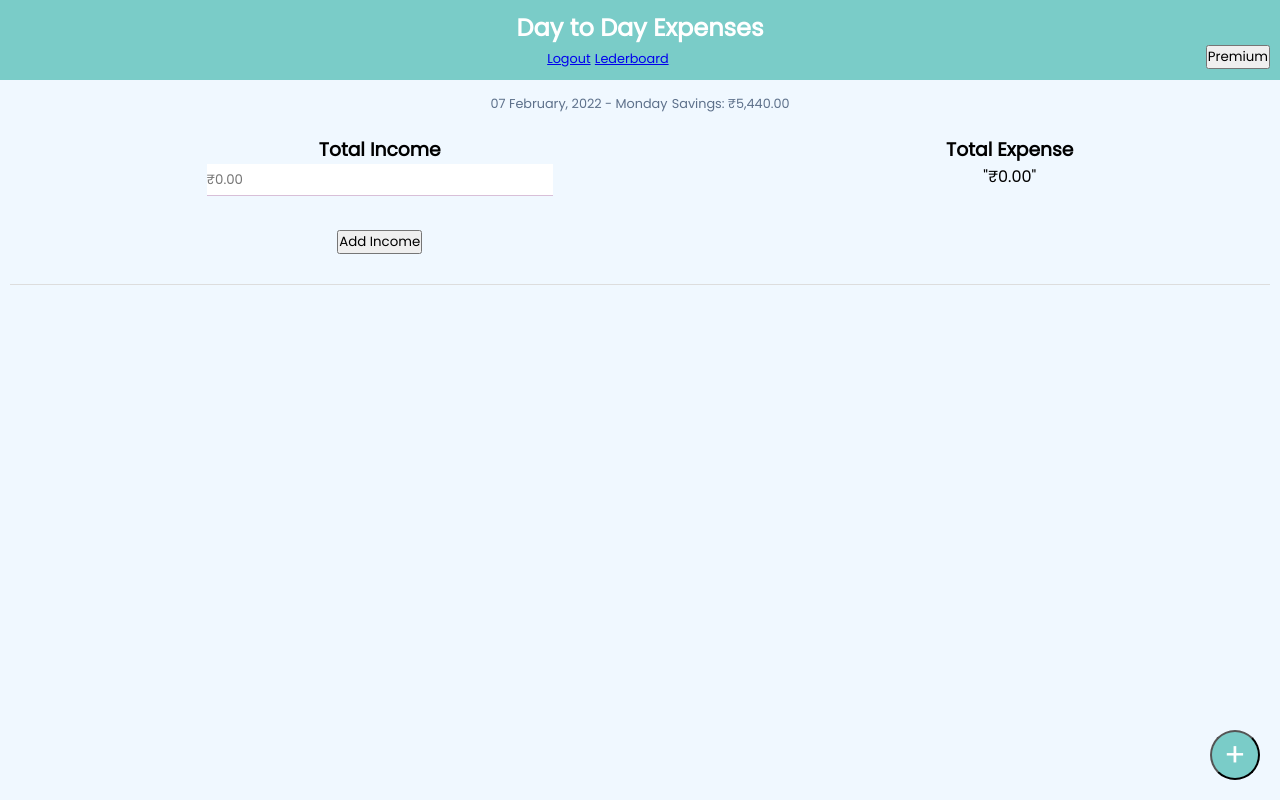
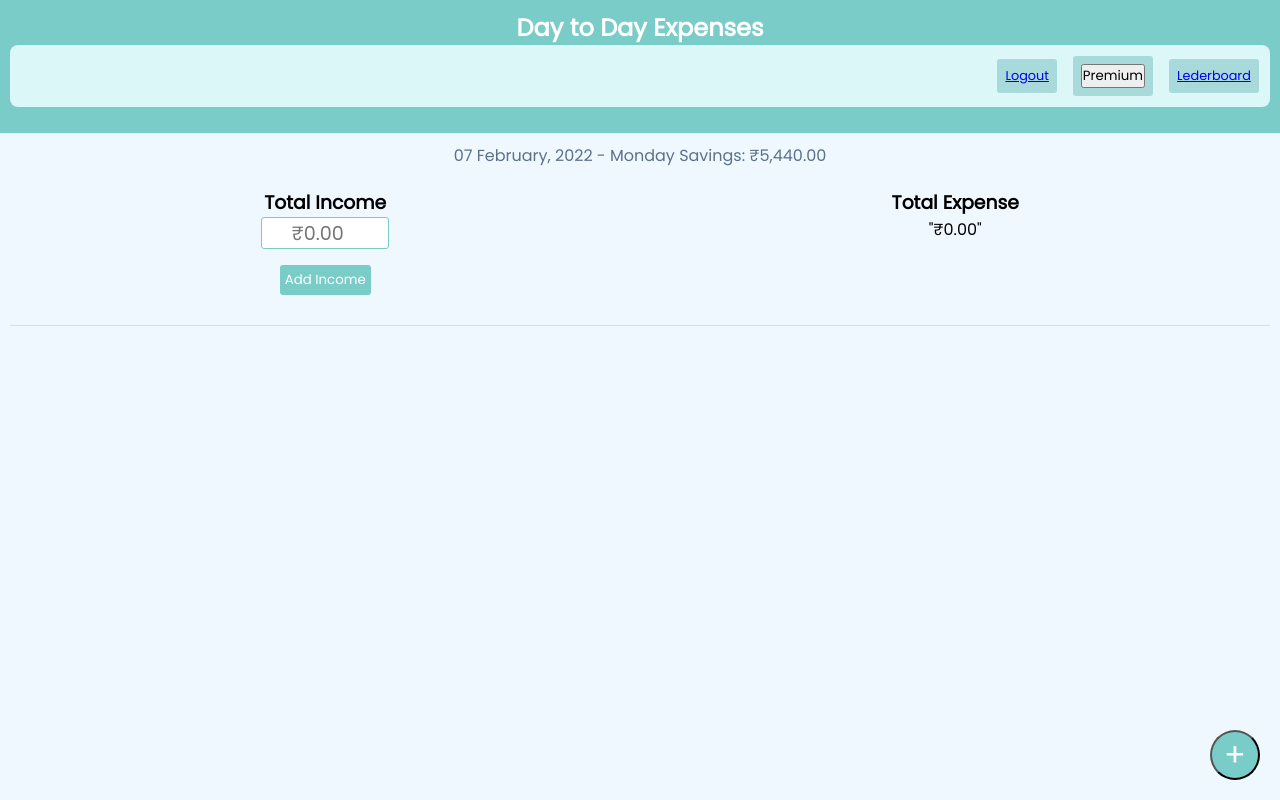
Before and after one commit to Vishal101022/expense-tracker-localstorage, a plain HTML site: page frontend/expense/expense.html in a window 1280 px wide. Drawn offline with nearby package versions, Linux system fonts and the light colour scheme; some packages are replaced by stand-ins of ours; no server answers; a script that the page names is missing.

Commit message:
:lipstick: Add style for nav links

```diff
--- a/frontend/expense/expense.css
+++ b/frontend/expense/expense.css
@@ -12,33 +12,33 @@ body{
     background-color: aliceblue;-content: space-evenly;
     height: 100vh;
 }
-.chart{
-    background-color: transparent;
-    border-radius: 40;
-    background-color: #1d3557;
-}
 
 .heading{
     color: #1d3557;
     font-size: 2.2rem;
 }
-.premium{
-    float: right;
+.links{
+    display: flex;
+    justify-content: flex-end;
+    align-items: center;
+    padding: 0.7rem;
+    margin-bottom: 1rem;
+    background-color:  #dbf7f7;
+    gap: 1rem;
+    border-radius: 0.5rem;
 }
-.premuimBtn{
+
+.premium , .logout, .lederboard{
     background-color: #a8dadc;
     color: #1d3557;
-    outline: none;
+    text-decoration: none;
     border: none;
     padding: .5rem;
     border-radius: 3px;
     cursor: pointer;
     transition: .2s;
 }
-.premuimBtn:hover{
-    background-color:#1d3557;
-    color: azure;
-}
+
 form{
     display: flex;
     flex-direction: column;
@@ -86,6 +86,7 @@ span{
     color: #1d3557b2
 }
 
+
 /* expense */
 select{
     height: 2rem;
@@ -110,24 +111,46 @@ textarea{
     padding: 10px;
 }
 
-nav button {
-    background: none;
-    border: none;
-    color: white;
-    font-size: 1rem;
-    margin: 5px;
-}
-
 .summary, .income-expense {
     padding: 10px;
     text-align: center;
 }
-
+.date, .savings{
+    font-size: 1rem;
+}
+.total-expense{
+    color: black;
+    font-size: 1rem;
+}
 .income-expense {
     display: flex;
     justify-content: space-around;
 }
-
+.income{
+    display: flex;
+    flex-direction: column;
+    justify-content: center;
+    align-items: center;
+}
+.income input{
+    width: 8rem;
+    height: 2rem;
+    text-align: center;
+    font-size: 1.2rem;
+    border: none;
+    outline: none;
+    border: 1px solid #7accc8;
+    border-radius: 3px;
+    margin-bottom: 1rem;
+}
+.addIncomeBtn{
+    background-color: #7accc8;
+    color: white;
+    border: none;
+    padding: 5px;
+    border-radius: 3px;
+    cursor: pointer;
+}
 .items {
     padding: 10px;
 }
```
